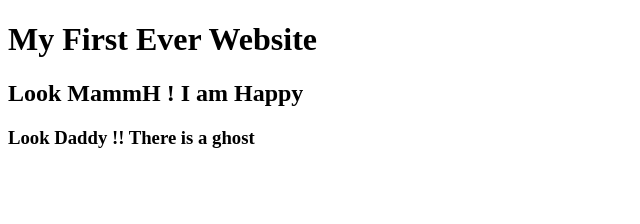
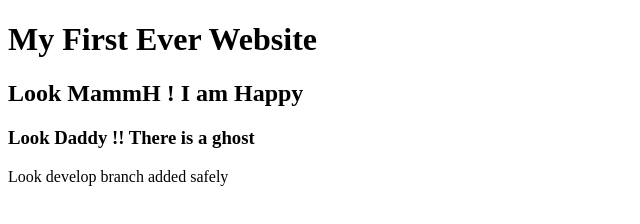
Before and after one commit to Nabonb/my_first_website, a plain HTML site: page index.html in a window 1280 px wide. Shown: the whole page, without its empty margins (0-640 px from the left). Drawn offline with Linux system fonts and the light colour scheme.

Commit message:
branch added

```diff
--- a/index.html
+++ b/index.html
@@ -10,5 +10,6 @@
     <h1>My First Ever Website</h1>
     <h2>Look MammH ! I am Happy </h2>
     <h3>Look Daddy !! There is a ghost</h3>
+    <p>Look develop branch added safely</p>
 </body>
 </html>
```
